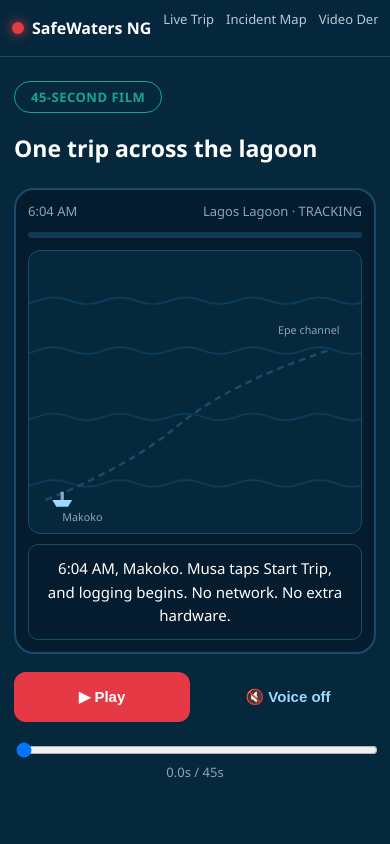
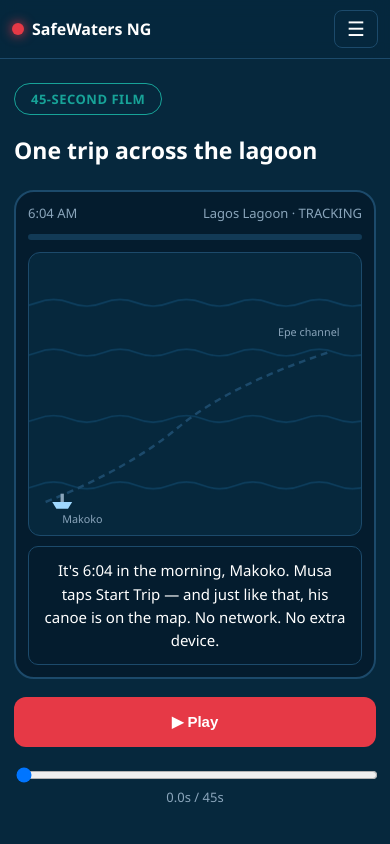
Before and after one commit to Shushirolsh-Dev/safewaters-ng, a Next.js app: page /demo in a window 390 px wide. Shown: the top 844 px of the page. Built offline with nearby package versions, Linux system fonts and the light colour scheme.

Commit message:
Hamburger nav on mobile, human voiceover + voice picker

```diff
--- a/app/demo/page.js
+++ b/app/demo/page.js
@@ -27,37 +27,49 @@ const lerp = (a, b, f) => [a[0]+(b[0]-a[0])*f, a[1]+(b[1]-a[1])*f];
 
 // One narration line per scene. Subtitles show these; voiceover speaks them.
 const LINES = [
-  { to: 8, line: "6:04 AM, Makoko. Musa taps Start Trip, and logging begins. No network. No extra hardware." },
-  { to: 18, line: "Mid-lagoon, zero bars. The phone keeps recording. That trail becomes a record banks can trust." },
-  { to: 28, line: "Engine failure. One tap — SOS goes out by data, or by SMS where there is no signal." },
-  { to: 38, line: "The whole lagoon sees the red pin. His cooperative, nearby canoes, responders — one map." },
-  { to: 99, line: "Every trip is data that earns. Five hundred fishers. Lagos Lagoon. That is the pilot." },
+  { to: 8, line: "It's 6:04 in the morning, Makoko. Musa taps Start Trip — and just like that, his canoe is on the map. No network. No extra device." },
+  { to: 18, line: "Mid-lagoon now, zero bars. The phone keeps recording every fix. That dotted trail? That's a trip record a bank can actually trust." },
+  { to: 28, line: "Then — engine failure. One tap on SOS, and his last position goes out. Data where there's signal, SMS where there's none." },
+  { to: 38, line: "Seconds later, the whole lagoon sees the red pin. His cooperative, nearby canoes, the responders — everybody's looking at one map." },
+  { to: 99, line: "And every trip is data that earns. Five hundred fishers, Lagos Lagoon. That's the pilot." },
 ];
 
-function pickVoice() {
-  if (typeof window === "undefined" || !("speechSynthesis" in window)) return null;
-  const vs = window.speechSynthesis.getVoices();
-  return vs.find((v) => v.lang === "en-NG")
-    || vs.find((v) => v.lang && v.lang.startsWith("en") && /male|daniel|arthur|george/i.test(v.name))
-    || vs.find((v) => v.lang && v.lang.startsWith("en-GB"))
-    || vs.find((v) => v.lang && v.lang.startsWith("en"))
-    || null;
+function englishVoices() {
+  if (typeof window === "undefined" || !("speechSynthesis" in window)) return [];
+  return window.speechSynthesis.getVoices().filter((v) => v.lang && v.lang.toLowerCase().startsWith("en"));
+}
+function scoreVoice(v) {
+  let s = 0;
+  if (v.lang === "en-NG") s += 4;
+  if (/natural/i.test(v.name)) s += 3;
+  if (/google/i.test(v.name)) s += 2;
+  if (/en[-_]US/i.test(v.lang)) s += 1;
+  return s;
 }
 
 export default function DemoPage() {
   const [t, setT] = useState(0);
   const [playing, setPlaying] = useState(false);
   const [voiceOn, setVoiceOn] = useState(false);
-  const [hasSpeech, setHasSpeech] = useState(false);
+  const [voices, setVoices] = useState([]);
+  const [voiceURI, setVoiceURI] = useState("");
+  const hasSpeech = voices.length > 0;
   const raf = useRef(null);
   const lastTs = useRef(0);
 
   useEffect(() => {
-    if ("speechSynthesis" in window) {
-      setHasSpeech(true);
-      window.speechSynthesis.getVoices();
-    }
-    return () => { if ("speechSynthesis" in window) window.speechSynthesis.cancel(); };
+    if (!("speechSynthesis" in window)) return;
+    const load = () => {
+      const vs = englishVoices().sort((a, b) => scoreVoice(b) - scoreVoice(a));
+      setVoices(vs);
+      setVoiceURI((cur) => cur || (vs[0] ? vs[0].voiceURI : ""));
+    };
+    load();
+    window.speechSynthesis.onvoiceschanged = load;
+    return () => {
+      window.speechSynthesis.cancel();
+      window.speechSynthesis.onvoiceschanged = null;
+    };
   }, []);
   useEffect(() => () => cancelAnimationFrame(raf.current), []);
   useEffect(() => {
@@ -82,14 +94,15 @@ export default function DemoPage() {
   // speak the line whenever the scene changes and voice is on
   useEffect(() => {
     if (!voiceOn || !hasSpeech) return;
-    const v = pickVoice();
+    const v = voices.find((x) => x.voiceURI === voiceURI) || voices[0];
     window.speechSynthesis.cancel();
     const u = new SpeechSynthesisUtterance(LINES[sceneIdx].line);
-    if (v) u.voice = v;
-    u.rate = 0.98;
+    if (v) { u.voice = v; u.lang = v.lang; }
+    u.rate = 0.96;
+    u.pitch = 1;
     window.speechSynthesis.speak(u);
   // eslint-disable-next-line react-hooks/exhaustive-deps
-  }, [sceneIdx, voiceOn]);
+  }, [sceneIdx, voiceOn, voiceURI]);
 
   const toggleVoice = () => {
     if (voiceOn && hasSpeech) window.speechSynthesis.cancel();
@@ -194,6 +207,14 @@ export default function DemoPage() {
           {!playing && t > 0 && <button className="btn-ghost" onClick={() => { setT(0); setPlaying(true); }}>↻ Replay</button>}
           {hasSpeech && <button className="btn-ghost" onClick={toggleVoice}>{voiceOn ? "🔊 Voice on" : "🔇 Voice off"}</button>}
         </div>
+        {voiceOn && voices.length > 1 && (
+          <div style={{ textAlign: "center", marginBottom: 10 }}>
+            <select value={voiceURI} onChange={(e) => setVoiceURI(e.target.value)} style={{ background: "#041c2e", color: "#fff", border: "1px solid #1c4a6b", borderRadius: 8, padding: "10px 12px", fontSize: 14, maxWidth: "100%" }}>
+              {voices.map((v) => (<option key={v.voiceURI} value={v.voiceURI}>{v.name} ({v.lang})</option>))}
+            </select>
+            <div style={{ color: "#8aa5bb", fontSize: 12, marginTop: 4 }}>Pick the most human-sounding voice on this device, then replay.</div>
+          </div>
+        )}
         <input type="range" min="0" max={T} step="0.1" value={t} onChange={(e) => { setPlaying(false); setT(Number(e.target.value)); }} style={{ width: "100%" }} />
         <div style={{ textAlign: "center", color: "#8aa5bb", fontSize: 13 }}>{t.toFixed(1)}s / {T}s</div>
       </div>
--- a/app/globals.css
+++ b/app/globals.css
@@ -21,6 +21,7 @@ a { color: var(--sky); }
 .nav-links a { color: var(--muted); text-decoration: none; font-size: 14px; }
 .nav-links a:hover { color: #fff; }
 .nav-cta { background: var(--red); color: #fff !important; padding: 8px 16px; border-radius: 8px; font-weight: 700; }
+.menu-btn { display: none; margin-left: auto; background: transparent; border: 1px solid var(--line); color: #fff; font-size: 20px; border-radius: 8px; padding: 6px 12px; cursor: pointer; }
 .wrap { max-width: 1080px; margin: 0 auto; padding: 0 20px; }
 .hero { padding: 72px 0 40px; text-align: center; }
 .pill { display: inline-block; border: 1px solid var(--teal); color: var(--teal); border-radius: 999px; padding: 6px 16px; font-size: 13px; font-weight: 700; letter-spacing: 0.5px; }
@@ -74,11 +75,14 @@ a { color: var(--sky); }
 .sub-below { display: none; background: #041c2e; border: 1px solid var(--line); border-radius: 10px; padding: 12px 14px; font-size: 15px; line-height: 1.55; text-align: center; margin-top: 10px; }
 @media (max-width: 760px) {
   .wrap { padding: 0 14px; }
-  .nav-inner { gap: 12px; padding: 10px 12px; }
+  .nav-inner { gap: 12px; padding: 10px 12px; position: relative; }
   .brand { font-size: 16px; white-space: nowrap; }
-  .nav-links { gap: 12px; overflow-x: auto; white-space: nowrap; padding-bottom: 2px; }
-  .nav-links a { font-size: 13px; flex-shrink: 0; }
-  .nav-cta { padding: 8px 12px; }
+  .menu-btn { display: block; }
+  .nav-links { display: none; position: absolute; top: 100%; left: 0; right: 0; background: #082d47; border-bottom: 1px solid var(--line); flex-direction: column; gap: 0; padding: 8px 12px 14px; }
+  .nav-links.open { display: flex; }
+  .nav-links a { font-size: 16px; padding: 12px 6px; border-bottom: 1px solid var(--line); }
+  .nav-links a:last-child { border-bottom: 0; }
+  .nav-cta { padding: 12px; text-align: center; margin-top: 6px; }
   .hero { padding: 44px 0 20px; }
   .hero p.sub { font-size: 16px; }
   .btn, .btn-ghost { padding: 14px 18px; font-size: 14px; }
--- a/app/layout.js
+++ b/app/layout.js
@@ -1,4 +1,5 @@
 import "./globals.css";
+import Nav from "../components/Nav";
 
 export const metadata = {
   title: "SafeWaters NG - Small-craft safety for Nigeria",
@@ -14,21 +15,11 @@ export default function RootLayout({ children }) {
         <meta name="viewport" content="width=device-width, initial-scale=1" />
       </head>
       <body>
-        <div className="nav">
-          <div className="nav-inner">
-            <a className="brand" href="/"><span className="brand-dot" />SafeWaters NG</a>
-            <div className="nav-links">
-              <a href="/trip">Live Trip</a>
-              <a href="/map">Incident Map</a>
-              <a href="/demo">Video Demo</a>
-              <a className="nav-cta" href="/trip">Try SOS Demo</a>
-            </div>
-          </div>
-        </div>
+        <Nav />
         <div className="wrap">{children}</div>
         <div className="wrap">
           <div className="footer">
-            SafeWaters NG — built for NIMASA National Innovation Hackathon 2026 · Tracks: Safety &amp; Surveillance, Artisanal Fishing, Ocean Data · Pilot: Lagos Lagoon
+            SafeWaters NG — NIMASA National Innovation Hackathon 2026 · Safety &amp; Surveillance, Artisanal Fishing, Ocean Data · Pilot: Lagos Lagoon
           </div>
         </div>
       </body>
--- /dev/null
+++ b/components/Nav.js
@@ -0,0 +1,22 @@
+"use client";
+import { useState } from "react";
+
+export default function Nav() {
+  const [open, setOpen] = useState(false);
+  return (
+    <div className="nav">
+      <div className="nav-inner">
+        <a className="brand" href="/"><span className="brand-dot" />SafeWaters NG</a>
+        <button className="menu-btn" aria-label="Menu" onClick={() => setOpen((v) => !v)}>
+          {open ? "✕" : "☰"}
+        </button>
+        <div className={`nav-links${open ? " open" : ""}`}>
+          <a href="/trip" onClick={() => setOpen(false)}>Live Trip</a>
+          <a href="/map" onClick={() => setOpen(false)}>Incident Map</a>
+          <a href="/demo" onClick={() => setOpen(false)}>Film</a>
+          <a className="nav-cta" href="/trip" onClick={() => setOpen(false)}>Try SOS Demo</a>
+        </div>
+      </div>
+    </div>
+  );
+}
```
